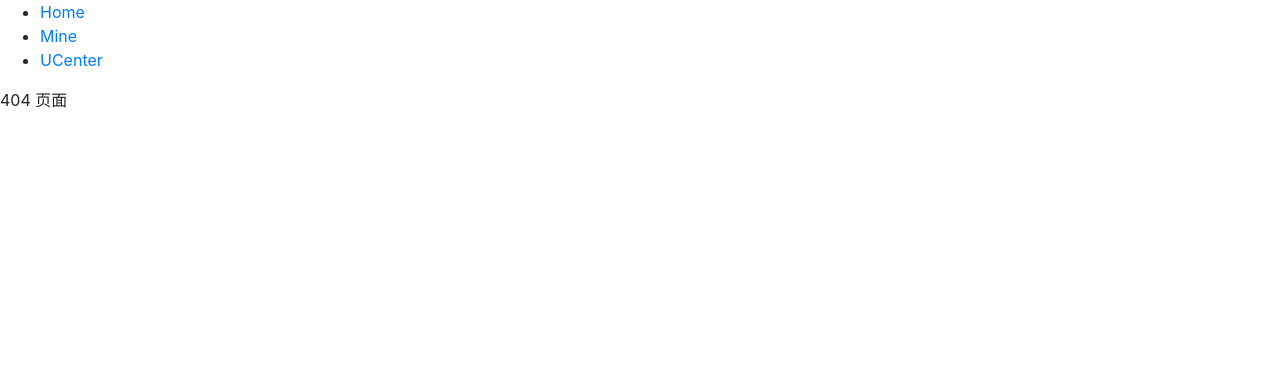
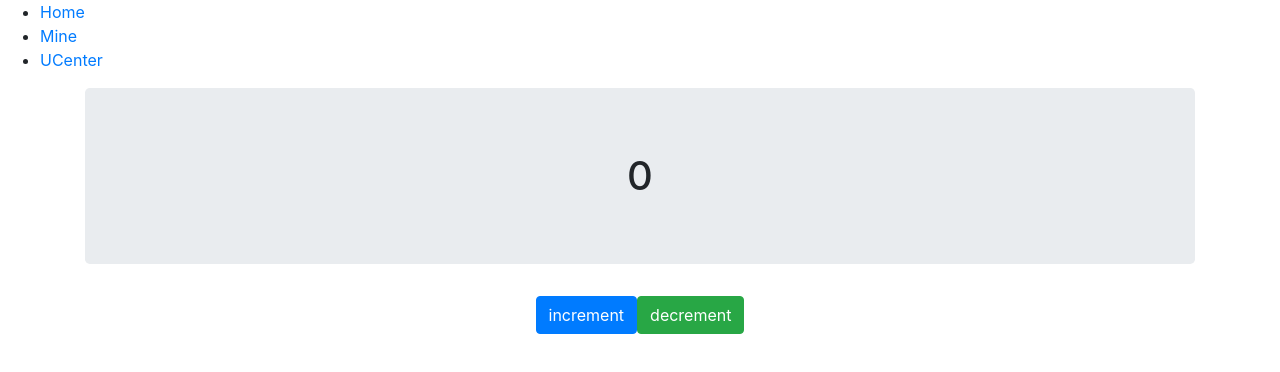
Before and after one commit to yangchaojun/react-base, a React (Create React App) app: page /redux-react-demo in a window 1280 px wide. Before the commit this address had no page. Shown: the top 372 px of the page. Built offline with nearby package versions, Linux system fonts and the light colour scheme.

Commit message:
引入react-redux，并改写例子

```diff
--- a/package.json
+++ b/package.json
@@ -9,6 +9,7 @@
     "@testing-library/user-event": "^7.2.1",
     "react": "^16.12.0",
     "react-dom": "^16.12.0",
+    "react-redux": "^7.1.3",
     "react-router-dom": "^5.1.2",
     "react-scripts": "3.3.0",
     "redux": "^4.0.5"
--- a/src/App.js
+++ b/src/App.js
@@ -7,6 +7,7 @@ import Home from "./pages/Home";
 import Mine from "./pages/Mine";
 import UCenter from "./pages/UCenter";
 import ReduxDemo from "./pages/ReduxDemo"
+import ReduxReactDemo from "./pages/ReduxReactDemo"
 
 function App() {
   return (
@@ -19,6 +20,7 @@ function App() {
           <Route exact path="/mine" component={Mine}></Route>
           <Route path="/mine/ucenter" component={UCenter}></Route>
           <Route path="/redux-demo" component={ReduxDemo}></Route>
+          <Route path="/redux-react-demo" component={ReduxReactDemo}></Route>
           <Route component={NotFound}></Route>
         </Switch>
       </Router>
--- /dev/null
+++ b/src/actions/counter.js
@@ -0,0 +1,11 @@
+export function increment() {
+    return {
+        type: 'INCREMENT'
+    }
+}
+
+export function decrement() {
+    return {
+        type: 'DECREMENT'
+    }
+}
--- a/src/index.js
+++ b/src/index.js
@@ -1,5 +1,11 @@
 import React from 'react';
 import ReactDOM from 'react-dom';
 import App from './App';
+import store from './store'
+import {Provider} from 'react-redux'
 
-ReactDOM.render(<App />, document.getElementById('root'));
+ReactDOM.render(
+    <Provider store={store}>
+        <App />
+    </Provider>
+    , document.getElementById('root'));
--- /dev/null
+++ b/src/pages/ReduxReactDemo.jsx
@@ -0,0 +1,37 @@
+import React from 'react'
+import {connect} from 'react-redux'
+import {
+    increment,
+    decrement
+} from '../actions/counter'
+
+class ReduxReactDemo extends React.Component {
+    render() {
+
+        console.log(this.props)
+        return (
+            <div className="container">
+                <h1 className="jumbotron text-center">{this.props.count}</h1>
+                <p className="text-center">
+                    <button onClick={ this.props.increment } className="btn btn-primary">increment</button>
+                    <button onClick={ this.props.decrement } className="btn btn-success">decrement</button>
+                </p>
+            </div>
+        )
+    }
+}
+
+const mapStateToProps = (state) => {
+    return {
+        count: state
+    }
+}
+
+const mapDispatchToProps = (dispatch) => {
+    return {
+        increment: () => { dispatch(increment()) },
+        decrement: () => { dispatch(decrement()) }
+    }
+}
+
+export default connect(mapStateToProps, mapDispatchToProps)(ReduxReactDemo)
--- /dev/null
+++ b/src/store.js
@@ -0,0 +1,6 @@
+import {createStore} from 'redux'
+import counter from './reducers/counter'
+
+const store = createStore(counter)
+
+export default store
```
Also changed, not shown: 1 other file (tests, documents, lock files or other folders).
